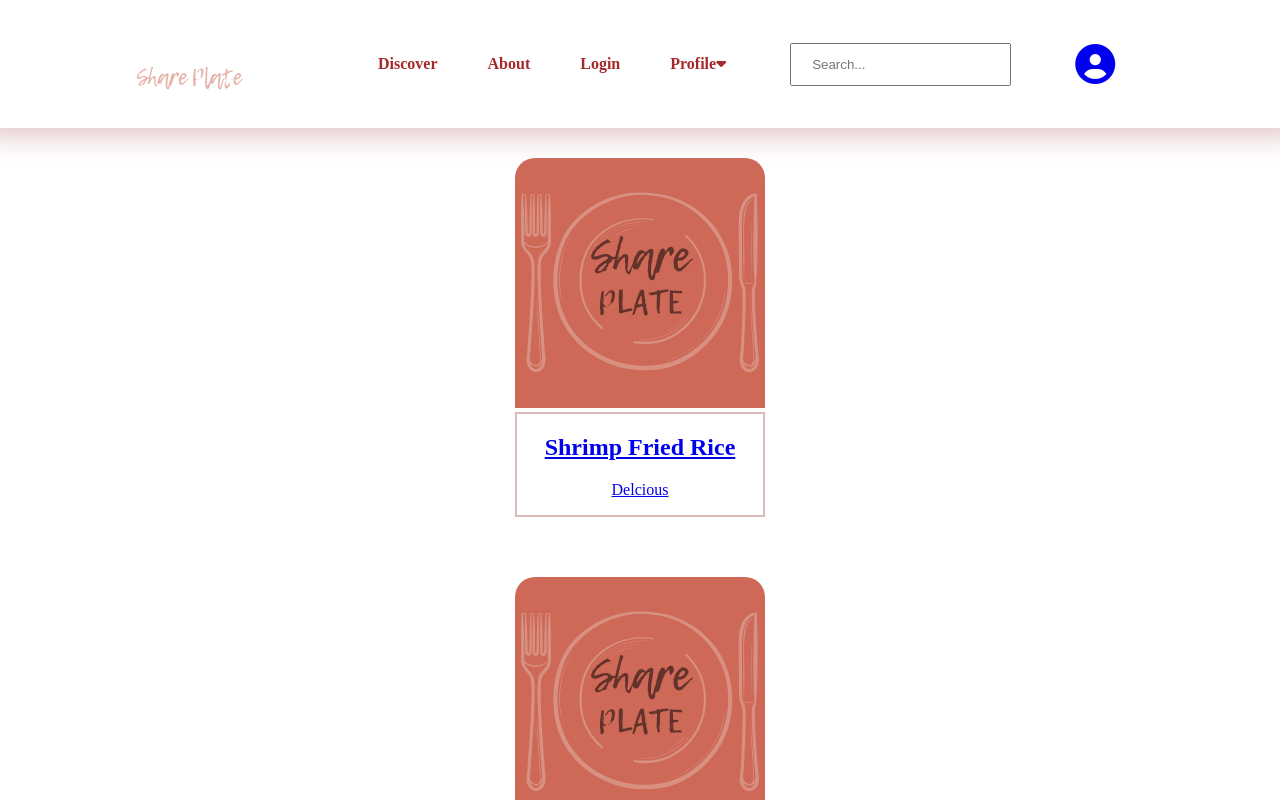
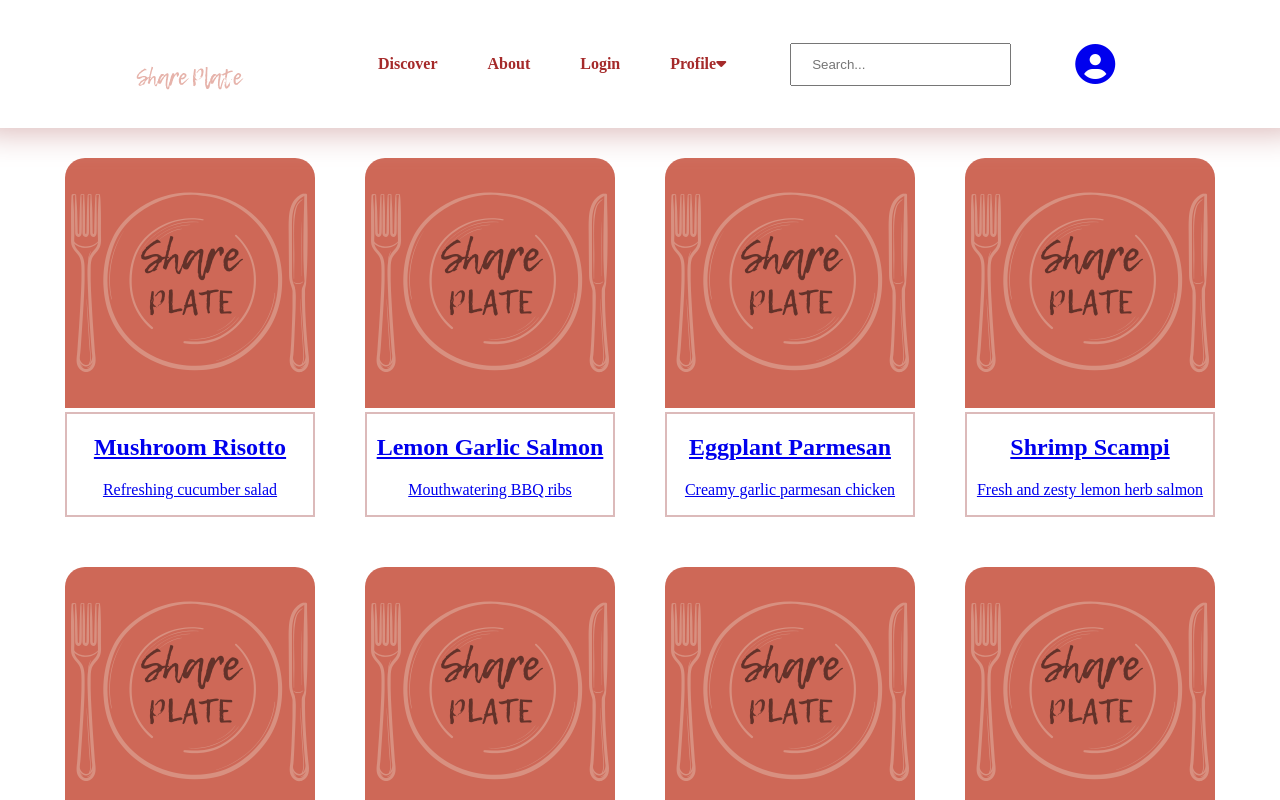
Before and after one commit to pan2dora/share-plates-client, a React (Vite) app: page /discover in a window 1280 px wide. Shown: the top 800 px of the page. Built offline with nearby package versions, Linux system fonts and the light colour scheme.

Commit message:
Fixed css for Discover page

```diff
--- a/src/App.css
+++ b/src/App.css
@@ -197,6 +197,7 @@ a:active {
 /* --------------------------------------CARDS -------------------------------------- */
 .card-container {
   display: flex;
+  flex-direction: row;
   padding: 30px;
   gap: 50px;
   flex-wrap: wrap;
@@ -386,6 +387,10 @@ input[type="button"]:hover {
   .fa-circle-user {
     font-size: 40px;
   }
+
+
+
+
 }
 
 /* Code snippets */
--- a/src/components/Discover.jsx
+++ b/src/components/Discover.jsx
@@ -1,11 +1,11 @@
 import { useEffect, useState } from "react";
-import recipesData from "../data/recipes";
+import mockdata from "../data/mockdata";
 
 function Discover() {
   const [recipes, setRecipes] = useState([]);
 
   useEffect(() => {
-    setRecipes(recipesData);
+    setRecipes(mockdata);
 
     console.log("Use effect works");
   }, []);
@@ -13,9 +13,10 @@ function Discover() {
   return (
     <>
       {/* FIRST CARD */}
+      <div className="card-container">
       {recipes.map((recipe)=>(
 
-      <div className="card-container">
+      <div >
         {/* Still deciding if I want entire card to be link */}
         <a href="update.html">
           <article className="card">
@@ -27,6 +28,7 @@ function Discover() {
           </article>
         </a>
       </div>))}
+      </div>
     </>
   );
 }
```
